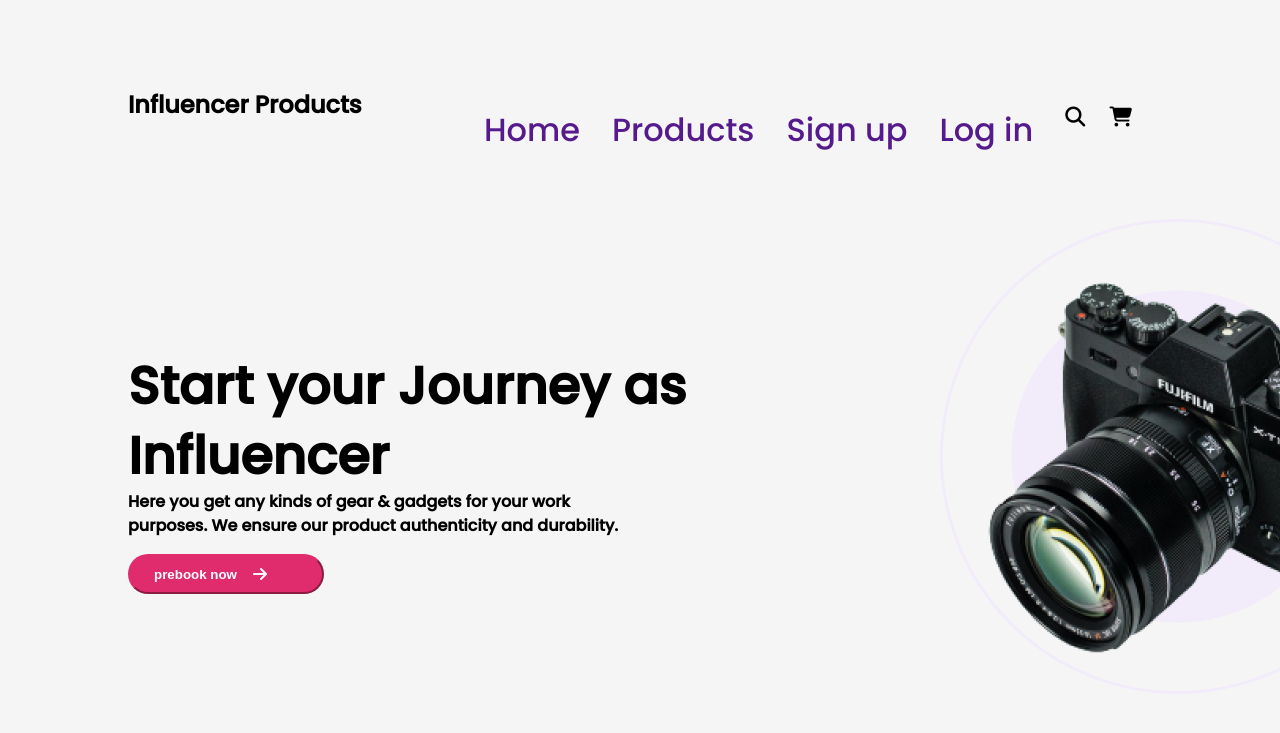
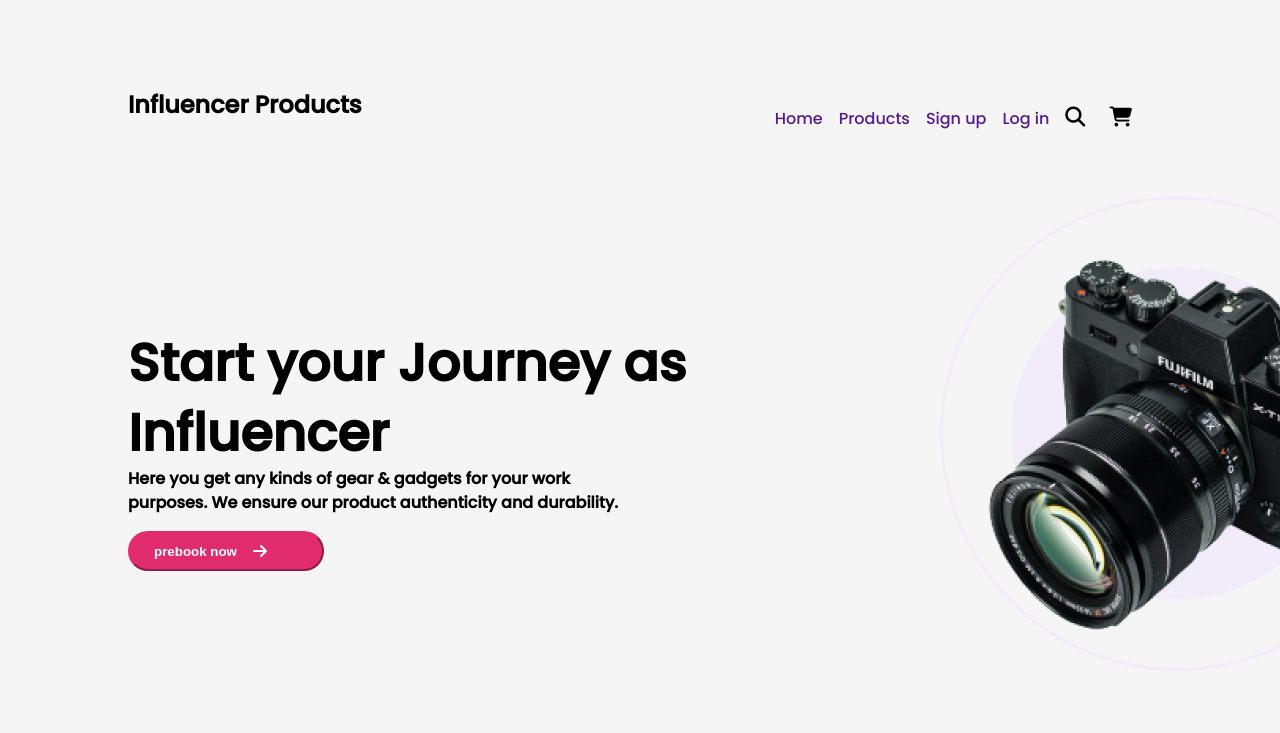
Before and after one commit to tarifbd/influencer-gears, a plain HTML site: page index.html in a window 1280 px wide. Shown: the top 733 px of the page. Drawn offline with Linux system fonts and the light colour scheme.

Commit message:
all content

```diff
--- a/style.css
+++ b/style.css
@@ -26,6 +26,7 @@ nav li a{
 }
 .header-title{
     display: flex;
+    align-items: center;
     justify-content:end;
     margin-top: -40px;
     margin-right: 120px;
@@ -220,12 +221,7 @@ footer{
     font-size: 12px;
 
 }
-ul li{
-    justify-content: center;
-    list-style: none;
-    font-size: 32px;
 
-}
 .socials-link{
     display: flex;
     position: absolute;
@@ -234,7 +230,8 @@ ul li{
     justify-content: center;
     column-gap: 15px;
     margin-left: 640px;
-
+    font-size: 32px;
+    list-style: none;
 }
 .fa-brands{
     color: white;
```
